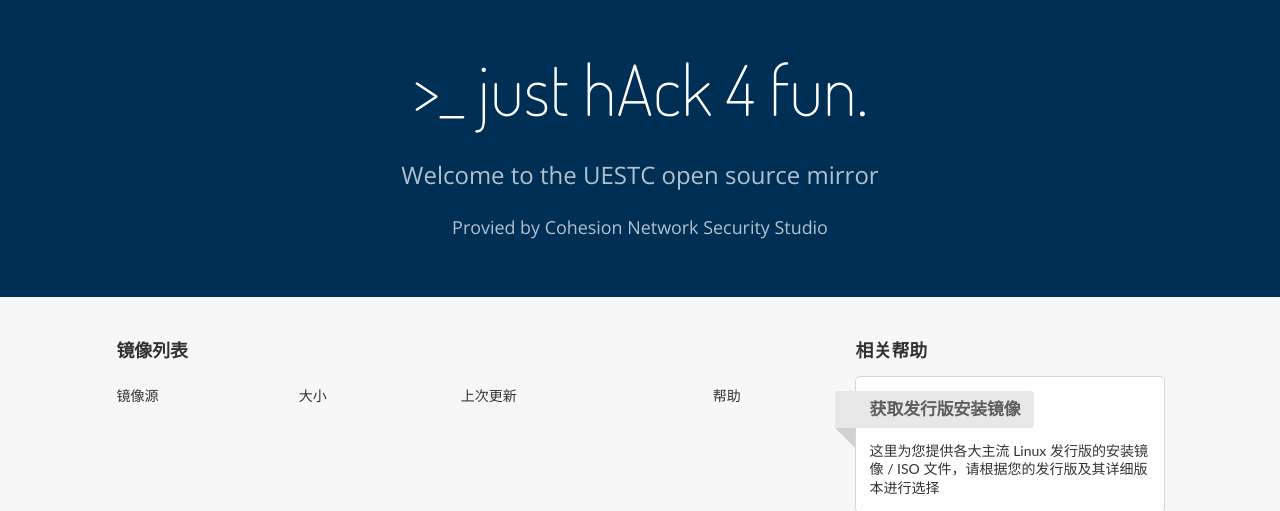
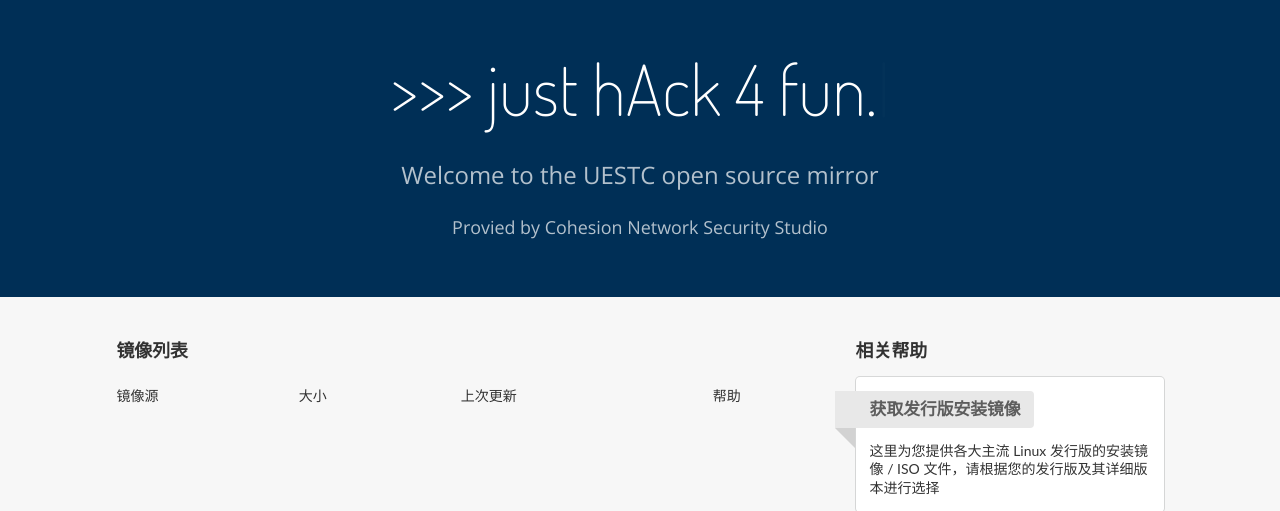
Before and after one commit to CNSS/Mirror, a Flask app: page / in a window 1280 px wide. Shown: the top 511 px of the page. Run offline with Flask 2, Linux system fonts and the light colour scheme.

Commit message:
Add the typing animation

```diff
--- a/static/css/index.css
+++ b/static/css/index.css
@@ -39,3 +39,42 @@ h4.ribbon {
 h4.ribbon + div {
   margin-top: 1rem;
 }
+.typed-cursor {
+  opacity: 1;
+  -webkit-animation: blink 0.7s infinite;
+  -moz-animation: blink 0.7s infinite;
+  animation: blink 0.7s infinite;
+}
+@keyframes blink {
+  0% {
+    opacity: 1;
+  }
+  50% {
+    opacity: 0;
+  }
+  100% {
+    opacity: 1;
+  }
+}
+@-webkit-keyframes blink {
+  0% {
+    opacity: 1;
+  }
+  50% {
+    opacity: 0;
+  }
+  100% {
+    opacity: 1;
+  }
+}
+@-moz-keyframes blink {
+  0% {
+    opacity: 1;
+  }
+  50% {
+    opacity: 0;
+  }
+  100% {
+    opacity: 1;
+  }
+}
--- a/static/css/index.less
+++ b/static/css/index.less
@@ -40,3 +40,24 @@ h4.ribbon{
         margin-top: 1rem;
     }
 }
+.typed-cursor{
+    opacity: 1;
+    -webkit-animation: blink 0.7s infinite;
+    -moz-animation: blink 0.7s infinite;
+    animation: blink 0.7s infinite;
+}
+@keyframes blink{
+    0% { opacity:1; }
+    50% { opacity:0; }
+    100% { opacity:1; }
+}
+@-webkit-keyframes blink{
+    0% { opacity:1; }
+    50% { opacity:0; }
+    100% { opacity:1; }
+}
+@-moz-keyframes blink{
+    0% { opacity:1; }
+    50% { opacity:0; }
+    100% { opacity:1; }
+}
--- a/templates/index.html
+++ b/templates/index.html
@@ -4,14 +4,22 @@
     <meta charset="UTF-8">
     <title>CNSS Mirror</title>
     <script src="{{url_for("static", filename="js/jquery.min.js")}}"></script>
+    <script src="{{url_for("static", filename="js/typed.min.js")}}"></script>
+    <script>
+        $(function(){
+            $(".type").typed({
+                strings: ["just hack", "just hAck ^1000 4 fun."],
+                typeSpeed: 100
+            });
+        });
+    </script>
     <link rel="stylesheet" href="{{url_for("static", filename="css/semantic.min.css")}}">
     <link href='http://fonts.googleapis.com/css?family=Dosis:200|Open+Sans:400,300' rel='stylesheet' type='text/css'>
     <link rel="stylesheet" href="{{url_for("static", filename="css/index.css")}}">
 </head>
 <body>
-    <!-- <div class="zoomed masthead center aligned segment"> -->
     <header>
-        <h1 class="heading">>_ just hAck 4 fun.</h1>
+        <h1 class="heading">>>> <span class="type"></span></h1>
         <h2>Welcome to the UESTC open source mirror</h2>
         <h3>Provied by <a href="https://cnssuestc.org">Cohesion Network Security Studio</a></h3>
     </header>
@@ -53,9 +61,6 @@
                 </div>
             </div>
         </div>
-
-
     </div>
-
 </body>
 </html>
```
